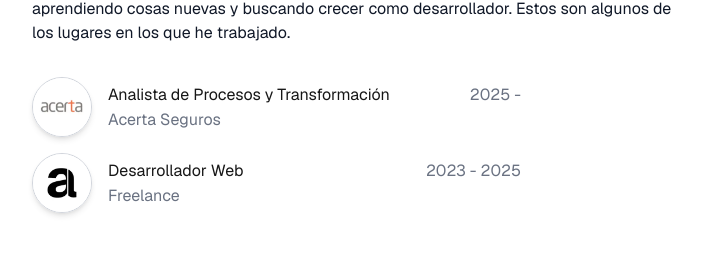
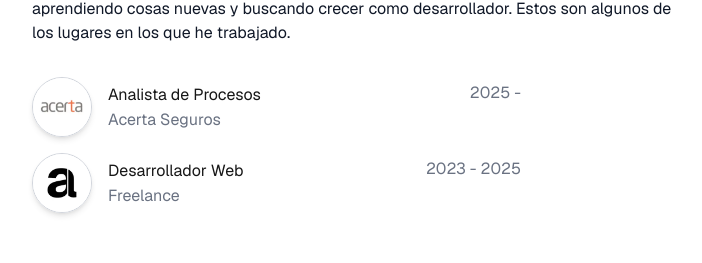
Before and after one commit to arisrodriguez/a-r, a Next.js app: page /sobre-mi in a window 1280 px wide. Shown: the part 1527-1790 px from the top of the page, without its empty margins (282-984 px from the left). Built offline with nearby package versions, Linux system fonts and the light colour scheme.

Commit message:
feat: mejorar alineación de experiencia laboral

```diff
--- a/src/app/components/About/AboutExperience.tsx
+++ b/src/app/components/About/AboutExperience.tsx
@@ -5,9 +5,9 @@ import Image from "next/image";
 const experience = [
     {
         id: 1,
-        title: "Analista de Procesos y Transformación", //Process Analyst & Transformation
+        title: "Analista de Procesos",
         company: "Acerta Seguros",
-        period: "2025 - ",
+        period: "2025 -",
         logo: "/images/logo-acerta.webp",
         link: "https://acertaseguros.com/",
     },
@@ -40,8 +40,8 @@ export default function AboutExperience() {
                         key={experience.id}
                         className="flex flex-col gap-6">
                         <li className="mb-4">
-                            <a className="flex justify-between w-full sm:w-3/4" href={experience.link} target="_blank" rel="noopener noreferrer">
-                                <div className="flex items-center gap-4">
+                            <a className="flex w-full sm:w-3/4 items-start justify-between gap-4" href={experience.link} target="_blank" rel="noopener noreferrer">
+                                <div className="flex items-center gap-4 min-w-0 flex-1">
                                     <Image
                                         src={experience.logo}
                                         alt="Logo de la compañia"
@@ -51,12 +51,14 @@ export default function AboutExperience() {
                                         unoptimized
                                         className="rounded-full border border-gray-300 shadow-md"
                                     />
-                                    <div className="flex flex-col gap-px">
+                                    <div className="flex flex-col gap-px min-w-0">
                                         <p className="text-neutral-900 dark:text-gray-100 text-base">{experience.title}</p>
                                         <p className="text-gray-500 dark:text-neutral-400 text-base">{experience.company}</p>
                                     </div>
                                 </div>
-                                <p className="text-gray-500 dark:text-neutral-400 text-base mt-1.5 pl-4">{experience.period}</p>
+                                <div className="flex-shrink-0 min-w-[90px] text-right pt-1">
+                                    <p className="text-gray-500 dark:text-neutral-400 text-base">{experience.period}</p>
+                                </div>
                             </a>
                         </li>
                     </ul>
```
